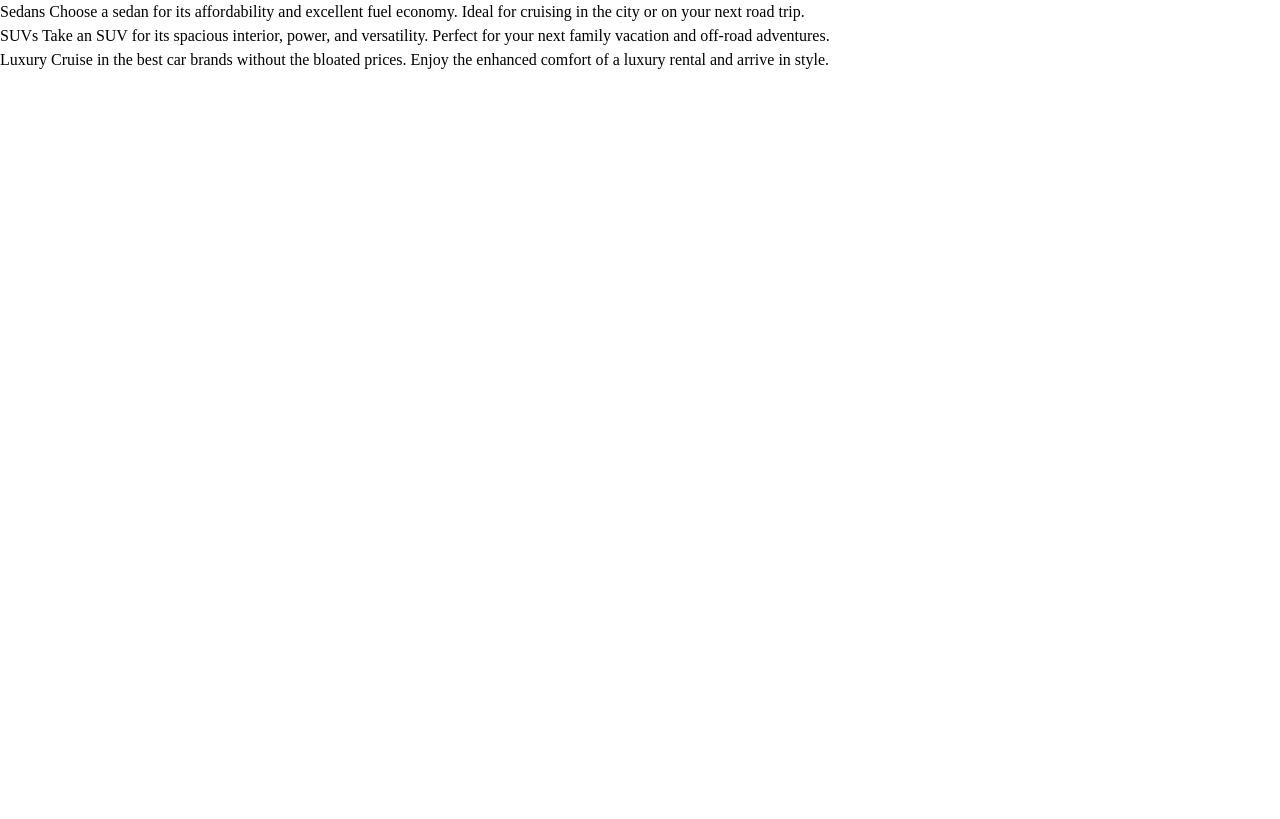
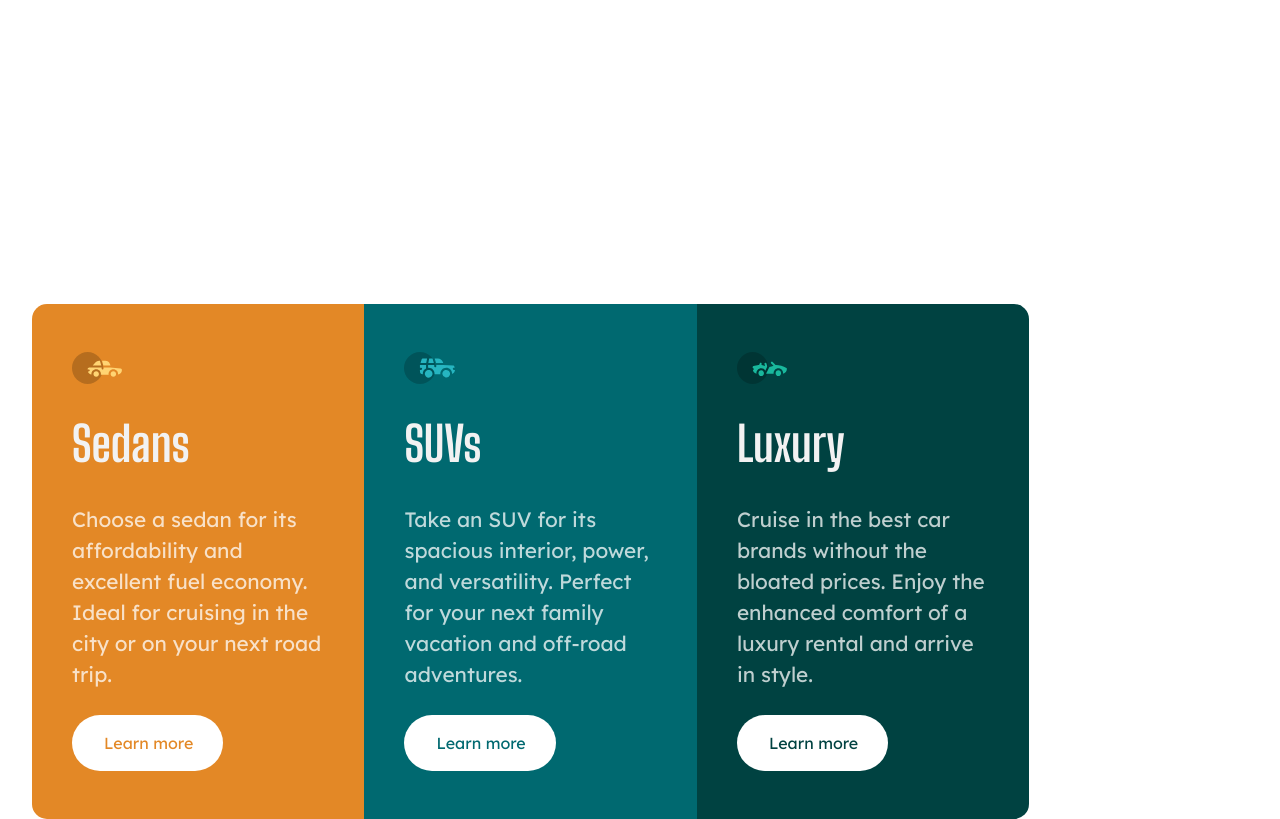
Before and after one commit to undeadskeleton/3-column-preview, a plain HTML site: page index.html in a window 1280 px wide. Drawn offline with Linux system fonts and the light colour scheme.

Commit message:
desktop view complete

```diff
--- a/index.html
+++ b/index.html
@@ -14,28 +14,54 @@
 
 <!--    CSS-FILES -->
    <link rel="stylesheet" href="styles/global.css">
+   <link rel="stylesheet" href="styles/components/main.css">
+   <link rel="stylesheet" href="styles/components/sedan.css">
+  <link rel="stylesheet" href="styles/components/suv.css">
+  <link rel="stylesheet" href="styles/components/luxary.css">
    <link rel="stylesheet" href="styles/styles.css">
    <link rel="stylesheet" href="styles/utility.css">
 
 </head>
 <body>
-  <section class="sedans">
-     Sedans
+   <main class="main">
+
+  <section class="sedan section car">
+     <img class="car-logo" src="images/icon-sedans.svg" alt="">
+
+     <h2 class="big-shoulder title">Sedans</h2>
+     <p class="lexend desc">
+
      Choose a sedan for its affordability and excellent fuel economy. Ideal for cruising in the city
      or on your next road trip.
+          </p>
+
+
+     <div class="btn lexend"><span class="btn-text">Learn more</span></div>
   </section>
 
-   <section class="suvs">
-      SUVs
+   <section class="suv section car">
+      <img class="car-logo"  src="images/icon-suvs.svg" alt="">
+      <h2 class="big-shoulder title">SUVs</h2>
+
+      <p class="lexend desc">
       Take an SUV for its spacious interior, power, and versatility. Perfect for your next family vacation
-      and off-road adventures.
+      and off-road adventures.</p>
+       <div class="btn lexend"><span class="btn-text">Learn more</span></div>
    </section>
 
-   <section class="luxury">
-      Luxury
+   <section class="luxury section car">
+      <img class="car-logo"  src="images/icon-luxury.svg" alt="">
+      <h2 class="big-shoulder title">Luxury</h2>
+
+      <p class="lexend desc">
+
       Cruise in the best car brands without the bloated prices. Enjoy the enhanced comfort of a luxury
       rental and arrive in style.
+            </p>
+
+       <div class="btn lexend"><span class="btn-text">Learn more</span></div>
    </section>
+     </main>
 
 
 </body>
--- /dev/null
+++ b/styles/components/main.css
@@ -0,0 +1,14 @@
+.main{
+   margin:4rem 2rem;
+   border-radius:15px;
+   overflow:hidden;
+}
+
+@media (min-width:600px){
+   .main{
+      display: flex;
+      align-items: center;
+      position:absolute;
+      top:30%;
+   }
+}
--- a/styles/styles.css
+++ b/styles/styles.css
@@ -9,3 +9,51 @@
 --neutral-transparent-white: hsla(0, 0%, 100%, 0.75); /* Transparent white (paragraphs) */
 --neutral-very-light-gray: hsl(0, 0%, 95%); /* Very light gray (background, headings, buttons) */
 }
+
+.sedan{
+   background-color: var(--primary-bright-orange);
+}
+
+.sedan .btn{
+   color:var(--primary-bright-orange);
+}
+
+.suv{
+   background-color: var(--primary-dark-cyan);
+}
+
+.suv .btn{
+   color:var(--primary-dark-cyan);
+}
+.luxury{
+   background-color: var(--primary-very-dark-cyan);
+}
+
+.luxury .btn{
+   color:var(--primary-very-dark-cyan);
+}
+ .big-shoulder{
+
+      font-family: "Big Shoulders Display", sans-serif;
+      font-optical-sizing: auto;
+      font-weight: 700;
+      font-style: normal;
+   }
+
+ .lexend{
+      font-family: "Lexend Deca", sans-serif;
+      font-optical-sizing: auto;
+      font-weight: 400;
+      font-style: normal;
+   }
+
+ .title{
+    color:var(--neutral-very-light-gray);
+    font-size:3rem;
+ }
+
+.desc{
+   color: var(--neutral-transparent-white);
+   max-width:20ch;
+   font-size:1.3rem;
+}
--- a/styles/utility.css
+++ b/styles/utility.css
@@ -1,5 +1,37 @@
-@media (min-width:375px){}
+/* @media (min-width:375px){} */
 
-@media (min-width:600lx){}
+/* @media (min-width:600lx){} */
 
-@media (min-width:1440px){}
+/* @media (min-width:1440px){} */
+
+.car{
+   display:flex;
+   gap:1.5rem;
+   flex-direction:column;
+
+}
+
+.section{
+   padding: 3rem 2.5rem;
+}
+
+.car-logo{
+   width:20%;
+   object-fit: contain;
+}
+.btn{
+   background-color:white;
+   padding:1rem 2rem;
+   width:60%;
+   /* width:5rem;
+   height:4rem; */
+   text-align: center;
+   border-radius:30px;
+   text-wrap: nowrap;
+}
+
+.btn:hover{
+   background-color: inherit;
+   color:var(--neutral-transparent-white);
+   border:2px solid var(--neutral-transparent-white);
+}
```
Also changed, not shown: styles/components/luxary.css (added), styles/components/sedan.css (added), styles/components/suv.css (added), styles/global.css (line endings or trailing spaces).
